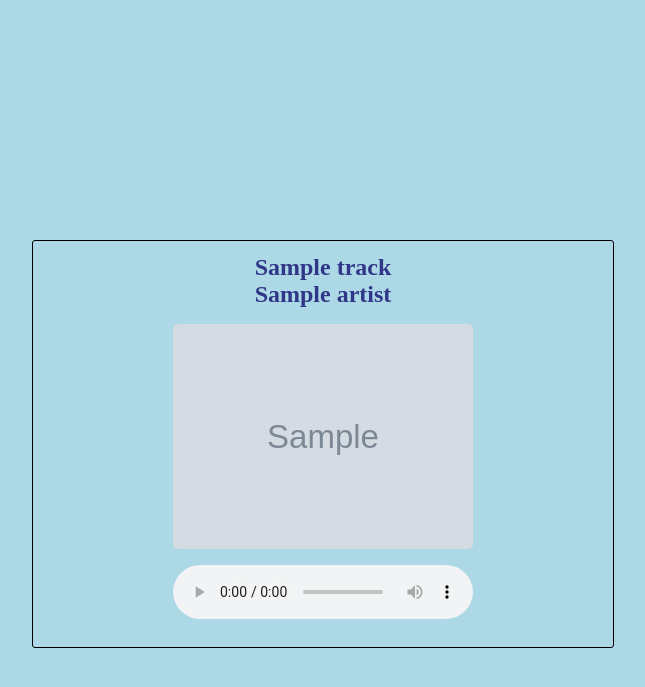
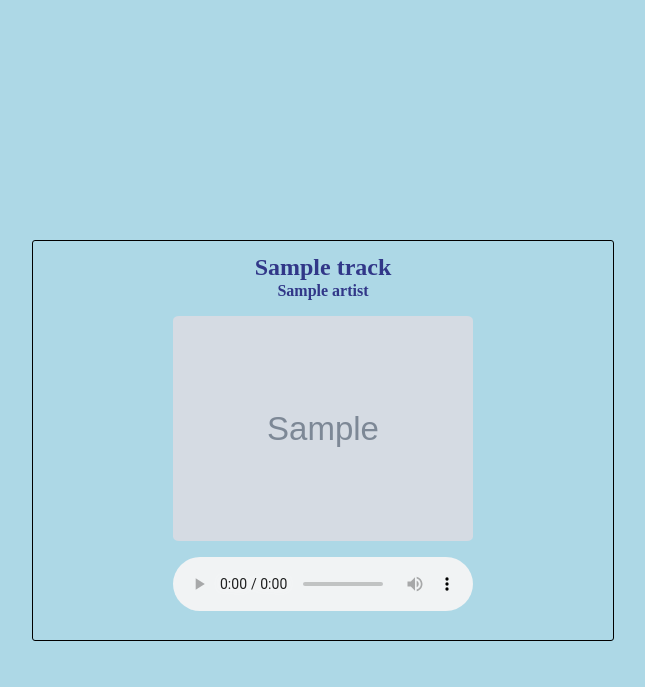
Before and after one commit to WokFriedE/SIG-SWE-VENV, a Flask app: page / in a window 1280 px wide. Shown: the top 687 px of the page, without its empty margins (317-962 px from the left). Run offline with Flask 2, Linux system fonts and the light colour scheme; grey boxes marked "Sample" are stand-in pictures; a database or web service that is not in the repository returns one stand-in record (values such as "Sample title"); data that the repository does not hold is empty.

Commit message:
Edited Header

```diff
--- a/templates/index.html
+++ b/templates/index.html
@@ -10,7 +10,7 @@
     <div class="container">
         <a href={{spotify_url}} target="_blank">
             <h2>{{song_name}}</h2>
-            <h2>{{artist_names}}</h2>
+            <h4 style="margin: 0%; margin-top: 1%;">{{artist_names}}</h4>
         </a>
 
         <img src={{album_cover}} width="300px" style="margin-top: 1rem; border-radius: 2%;"></img>
```
